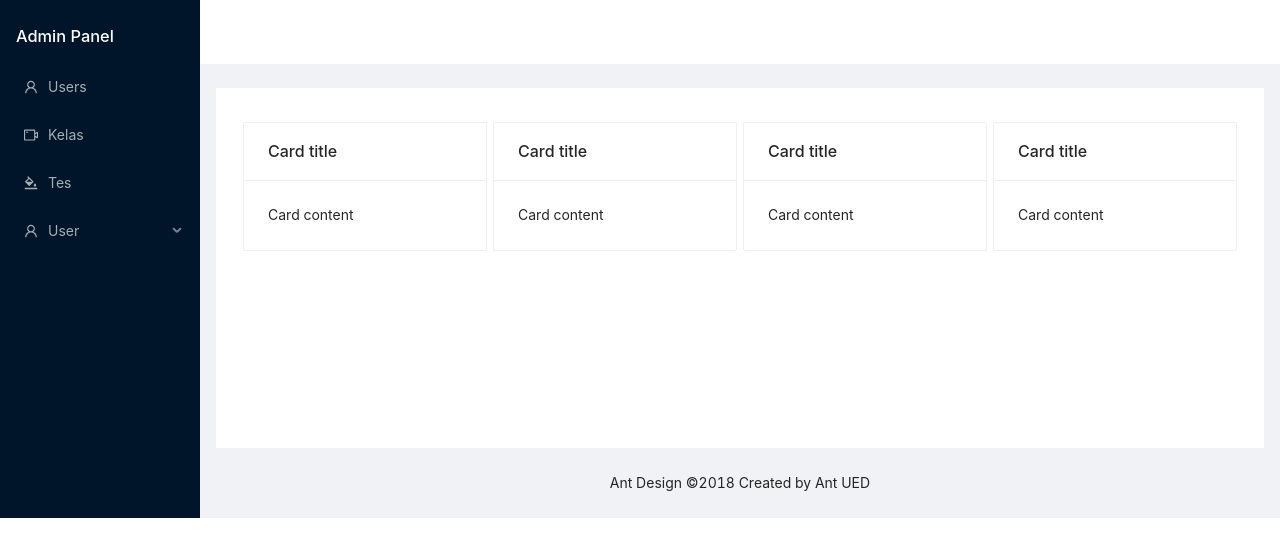
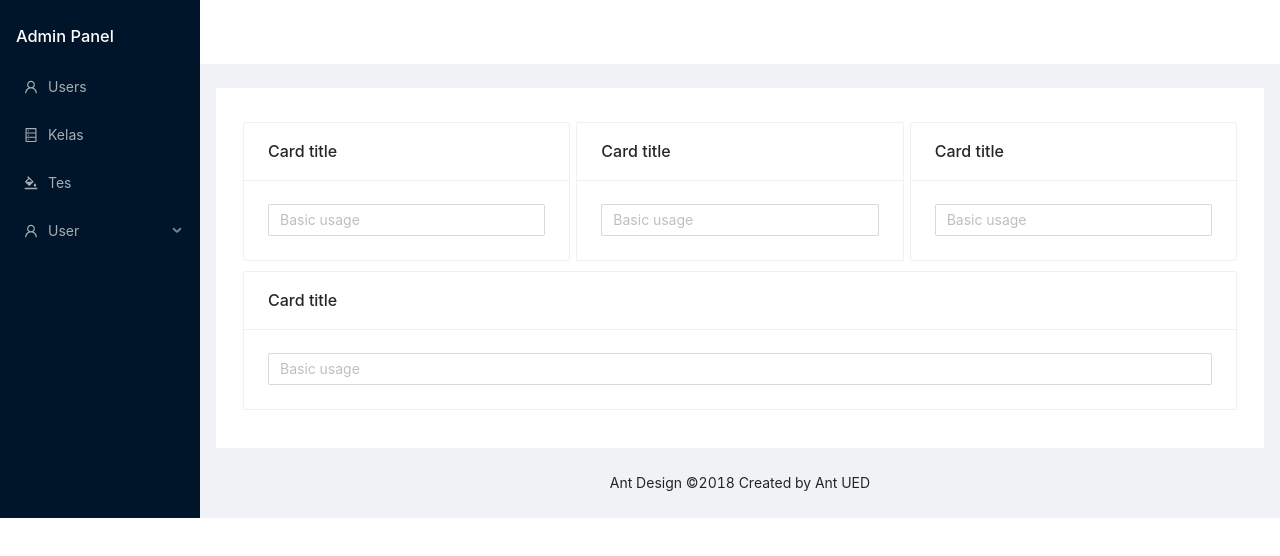
Before and after one commit to tenriajeng/OnlineClass, a React (Create React App) app in the folder frontend/: page /admin/tes in a window 1280 px wide. Shown: the top 556 px of the page. Built offline with nearby package versions, Linux system fonts and the light colour scheme.

Commit message:
simplification-of-code

```diff
--- a/frontend/src/view/admin/layouts/Base.js
+++ b/frontend/src/view/admin/layouts/Base.js
@@ -1,6 +1,6 @@
 import { Breadcrumb, Layout, Menu } from "antd";
 import React from "react";
-import { UserOutlined, VideoCameraOutlined,BgColorsOutlined, } from "@ant-design/icons";
+import { UserOutlined, VideoCameraOutlined,BgColorsOutlined,DatabaseOutlined } from "@ant-design/icons";
 import { Link, Route } from "react-router-dom";
 import KelasTable from "../kelas/KelasTable";
 import UserTable from "../user/UserTable";
@@ -42,7 +42,7 @@ class Base extends React.Component {
               <Menu.Item key="1" icon={<UserOutlined />}>
                 <Link to="/admin/users">Users</Link>
               </Menu.Item>
-              <Menu.Item key="2" icon={<VideoCameraOutlined />}>
+              <Menu.Item key="2" icon={<DatabaseOutlined />}>
                 <Link to="/admin/kelas">Kelas</Link>
               </Menu.Item>
               <Menu.Item key="3" icon={<BgColorsOutlined />}>
--- a/frontend/src/view/admin/tes.js
+++ b/frontend/src/view/admin/tes.js
@@ -14,22 +14,22 @@ class Tes extends React.Component {
             <Row>
                 <Col flex="auto" style={colStyle}>
                     <Card title="Card title" bordered={true} style={cardStyle}>
-                        Card content
+                        <Input placeholder="Basic usage" />
                     </Card>
                 </Col>
                 <Col flex="auto" style={colStyle}>
                     <Card title="Card title" bordered={true} style={cardStyle}>
-                        Card content
+                        <Input placeholder="Basic usage" />
                     </Card>
                 </Col>
                 <Col flex="auto" style={colStyle}>
                     <Card title="Card title" bordered={true} style={cardStyle}>
-                        Card content
+                        <Input placeholder="Basic usage" />
                     </Card>
                 </Col>
                 <Col flex="auto" style={colStyle}>
                     <Card title="Card title" bordered={true} style={cardStyle}>
-                        Card content
+                        <Input placeholder="Basic usage" />
                     </Card>
                 </Col>
             </Row>
--- a/frontend/src/view/admin/user/UserTable.js
+++ b/frontend/src/view/admin/user/UserTable.js
@@ -55,18 +55,23 @@ class UserTable extends React.Component {
     Axios.put(
       `http://localhost:6600/admin/user/delete/${this.state.userId}`
     ).then((res) => {
+      this.successMessage('dihapus!');
       this.getdata();
     });
     this.setState({
       visibleHapus: false,
     });
+
+  };
+
+  successMessage(message){
     swal({
       title: "Selamat",
-      text: "Berhasil dihapus!",
+      text: "Berhasil "+message,
       icon: "success",
       button: "Tutup",
     });
-  };
+  }
 
   hideModal = (kondisi) => {
     const data = {
@@ -78,13 +83,8 @@ class UserTable extends React.Component {
     if (kondisi === "simpan") {
       Axios.post("http://localhost:6600/admin/user/create", data).then(
         (res) => {
+          this.successMessage('ditambahkan!');
           this.getdata();
-          swal({
-            title: "Selamat",
-            text: "Berhasil ditambahkan!",
-            icon: "success",
-            button: "Tutup",
-          });
         }
       );
     }
```
